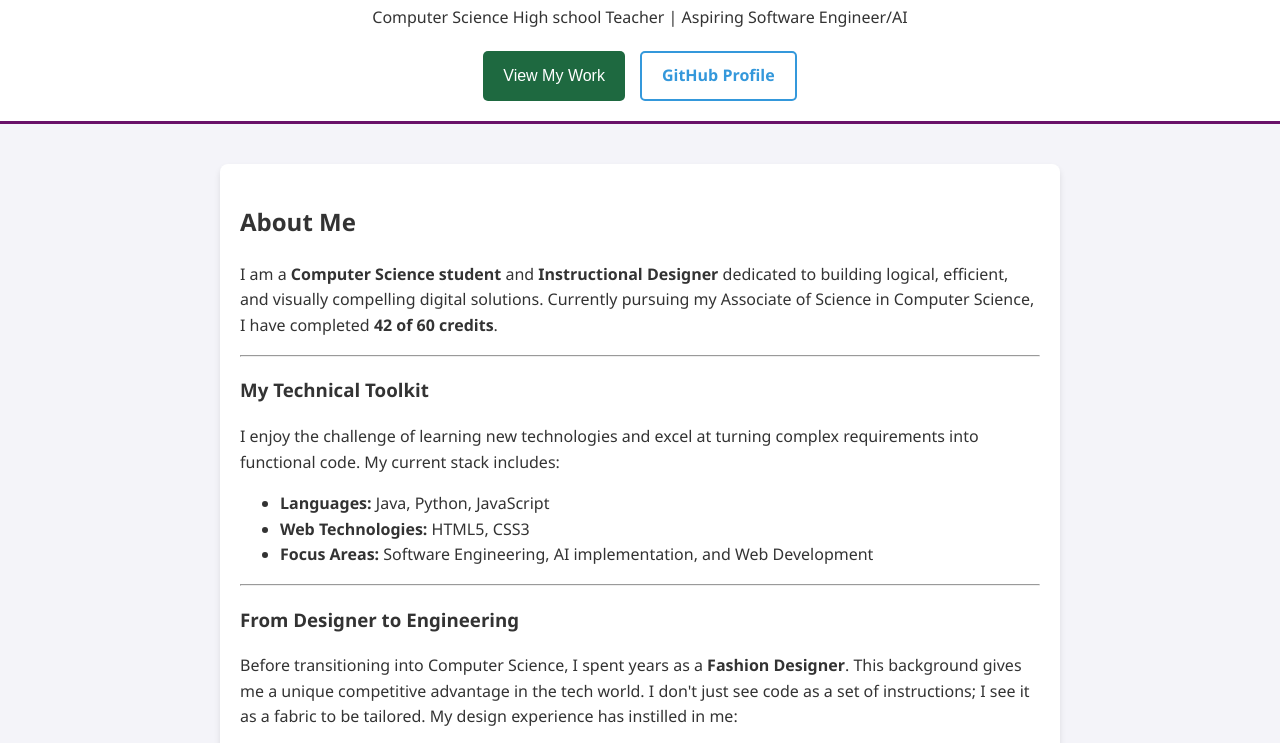
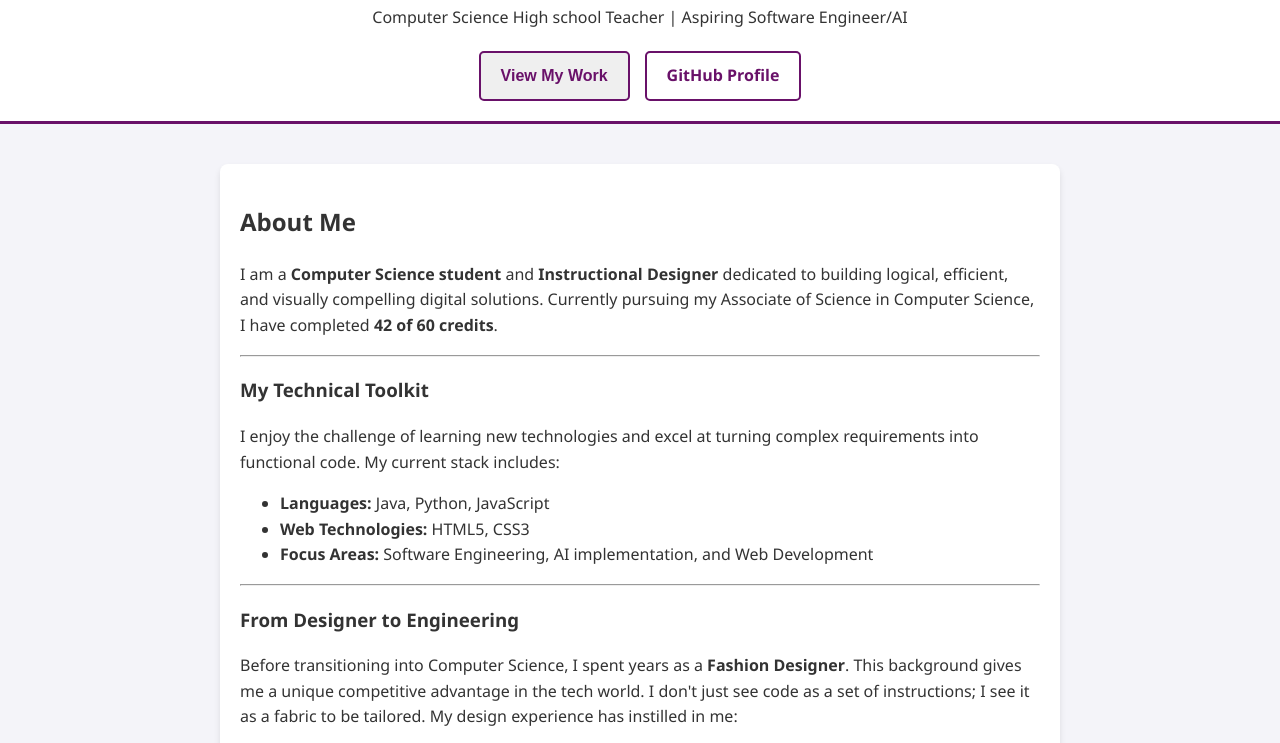
Before and after one commit to realjewo12/JDibena-site, a website: page index.html in a window 1280 px wide. Shown: the part 243-986 px from the top of the page. Drawn offline with Linux system fonts and the light colour scheme.

Commit message:
feat: added social links to nav and hero, and restored the contact button to nav

```diff
--- a/index.html
+++ b/index.html
@@ -15,7 +15,7 @@
                 <li><a href="#cv">CV</a></li>
                 <li><a href="#projects">Projects</a></li>
                 <li><a href="https://www.linkedin.com/in/jeanne-dibena-922a21379" target="_blank">LinkedIn</a></li>
-                <li><a href="https://github.com/realjewo12" target="_blank">GitHub</a></li>
+                <li><a href="#contact">Contact</a></li>
             </ul>
         </nav>
     </header>
--- a/style.css
+++ b/style.css
@@ -55,17 +55,20 @@
 
 /* Button Styling */
 button {
-    background: #1e6940;
-    color: #fff;
+    text-decoration: none;
+    color: #691169;
     padding: 10px 20px;
-    border: none;
+    border: 2px solid #691169;
     border-radius: 5px;
+    font-weight: bold;
+    transition: 0.3s;
     cursor: pointer;
     font-size: 1rem;
 }
 
 button:hover {
-    background: #2f8f2f;
+    background: #691169;
+    color: #fff;
 }
 
 .hero-btns {
@@ -77,15 +80,15 @@
 
 .btn-secondary {
     text-decoration: none;
-    color: #3498db;
+    color: #691169;
     padding: 10px 20px;
-    border: 2px solid #3498db;
+    border: 2px solid #691169;
     border-radius: 5px;
     font-weight: bold;
     transition: 0.3s;
 }
 
 .btn-secondary:hover {
-    background: #3498db;
+    background: #691169;
     color: #fff;
 }
```
